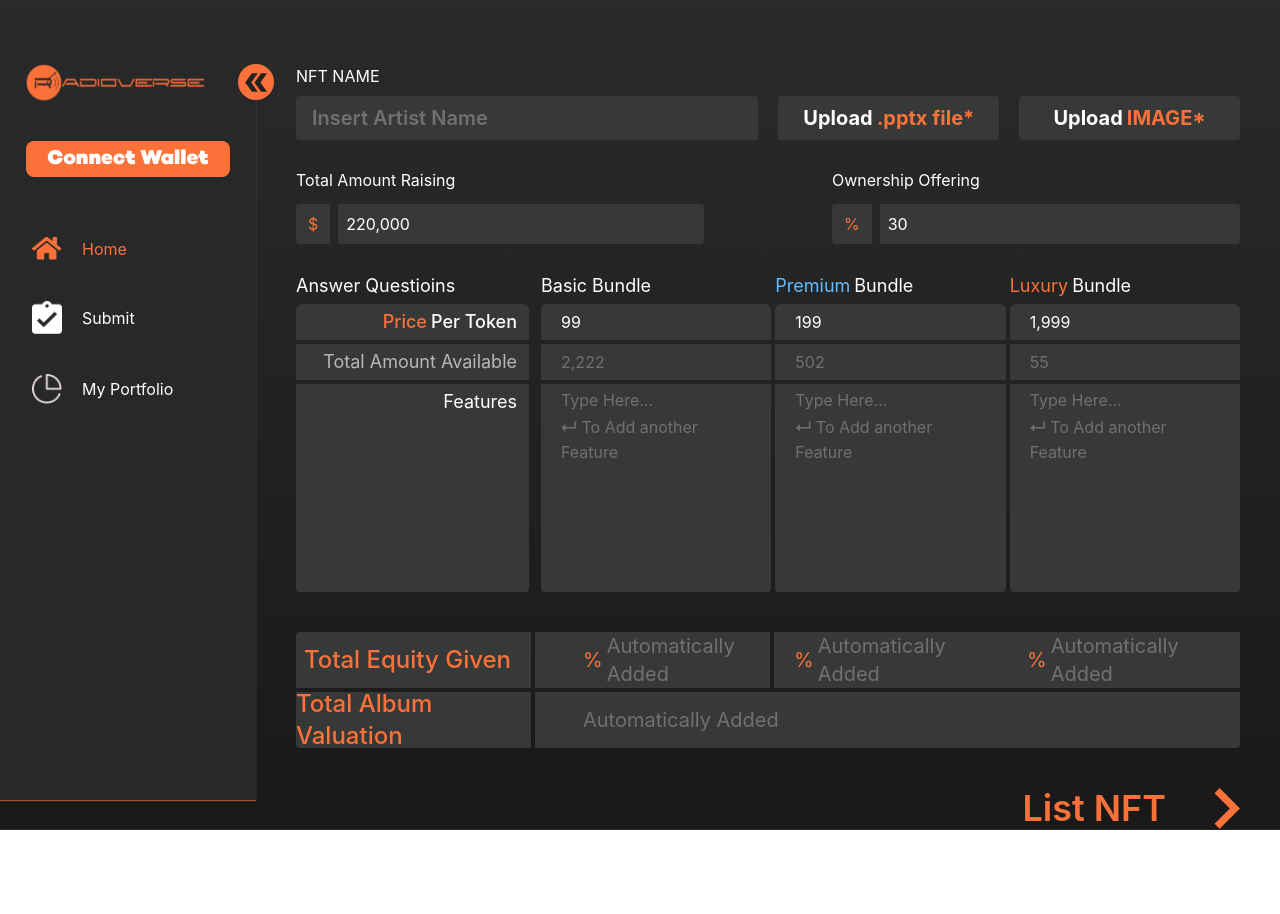
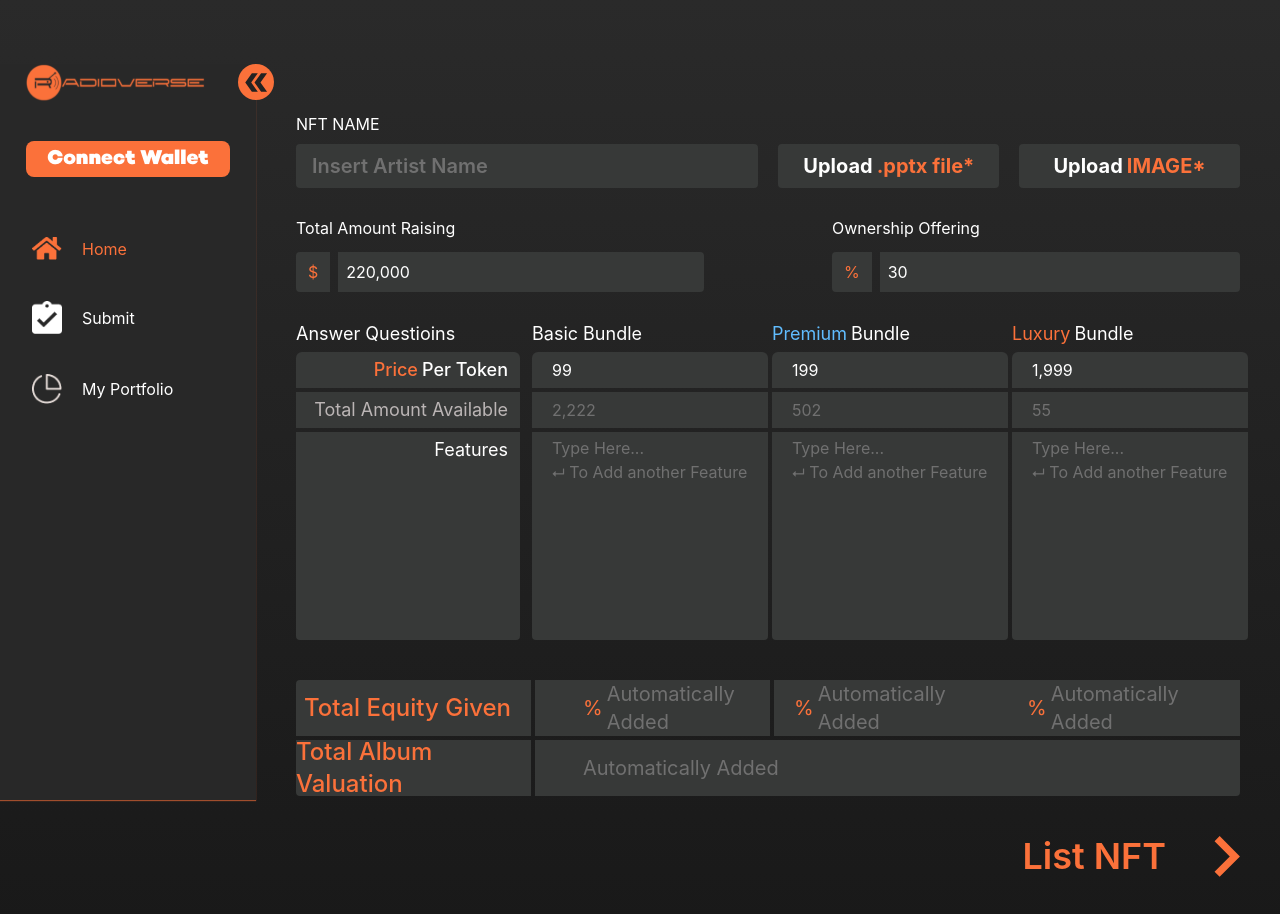
Before and after one commit to cryptodev1990/nft-marketplace, a Next.js app: page / in a window 1280 px wide. Shown: the top 914 px of the page. Before the commit the page ends 830 px from the top, so only its background shows below. Built offline with nearby package versions, Linux system fonts and the light colour scheme.

Commit message:
little changes in submitNFT page

```diff
--- a/pages/components/EachNFT/index.js
+++ b/pages/components/EachNFT/index.js
@@ -1,6 +1,12 @@
 export default function EachNFT() {
   return (
-    <>
-    </>
+    <div className="flex flex-col gap-3">
+      <div className="flex gap-4">
+        <div className="flex gap-2 flex-col">
+          <h2 className="text-3xl font-medium" style={{ fontFamily: "Furore" }}>CENTRAL CEE</h2>
+
+        </div>
+      </div>
+    </div>
   )
 }
--- a/pages/components/SubmitNFT/index.js
+++ b/pages/components/SubmitNFT/index.js
@@ -1,6 +1,6 @@
 export default function SubmitNFT() {
   return (
-    <div className="flex flex-col">
+    <div className="flex flex-col py-12">
       <h4 className="text-white mb-2">NFT NAME</h4>
       <div className="flex gap-5">
         <input className="w-1/2 placeholder-app-black rounded px-4 flex py-2 bg-app-black outline-none text-white text-xl font-semibold" placeholder="Insert Artist Name" />
@@ -52,9 +52,7 @@ export default function SubmitNFT() {
             <div className="flex bg-app-black gap-1 h-9 items-center px-5">
               <h4 className="text-app-black-type">2,222</h4>
             </div>
-            <div className="pt-1 h-52 bg-app-black rounded-b flex flex-col px-5 text-app-black-type">
-              <h6>Type Here...<br /><span className="text-xl">&#11168;</span> To Add another Feature</h6>
-            </div>
+            <textarea className="pt-1 h-52 bg-app-black rounded-b flex flex-col px-5 outline-none placeholder-app-black resize-none" placeholder={"Type Here...\n\u2BA0 To Add another Feature"} />
           </div>
           <div className="w-1/3 gap-1 flex flex-col">
             <div className="text-lg gap-1 flex">
@@ -67,9 +65,7 @@ export default function SubmitNFT() {
             <div className="flex bg-app-black gap-1 h-9 px-5 items-center">
               <h4 className="text-app-black-type">502</h4>
             </div>
-            <div className="pt-1 h-52 bg-app-black rounded-b flex flex-col px-5 text-app-black-type">
-              <h6>Type Here...<br /><span className="text-xl">&#11168;</span> To Add another Feature</h6>
-            </div>
+            <textarea className="pt-1 h-52 bg-app-black rounded-b flex flex-col px-5 outline-none placeholder-app-black resize-none" placeholder={"Type Here...\n\u2BA0 To Add another Feature"} />
           </div>
           <div className="w-1/3 gap-1 flex flex-col">
             <div className="text-lg gap-1 flex">
@@ -82,9 +78,7 @@ export default function SubmitNFT() {
             <div className="flex bg-app-black gap-1 h-9 px-5 items-center">
               <h4 className="text-app-black-type">55</h4>
             </div>
-            <div className="pt-1 h-52 bg-app-black rounded-b flex flex-col px-5 text-app-black-type">
-              <h6>Type Here...<br /><span className="text-xl">&#11168;</span> To Add another Feature</h6>
-            </div>
+            <textarea className="pt-1 h-52 bg-app-black rounded-b flex flex-col px-5 outline-none placeholder-app-black resize-none" placeholder={"Type Here...\n\u2BA0 To Add another Feature"} />
           </div>
         </div>
       </div>
@@ -118,7 +112,6 @@ export default function SubmitNFT() {
         <svg width="26" height="41" viewBox="0 0 26 41" fill="none" xmlns="http://www.w3.org/2000/svg">
           <path fill-rule="evenodd" clip-rule="evenodd" d="M5.63278 40.7074L0.559122 35.6292L15.7892 20.3945L0.559122 5.16074L5.63734 0.0825195L25.9457 20.3945L5.63278 40.7074Z" fill="#FB713A" />
         </svg>
-
       </div>
     </div>
   )
```
